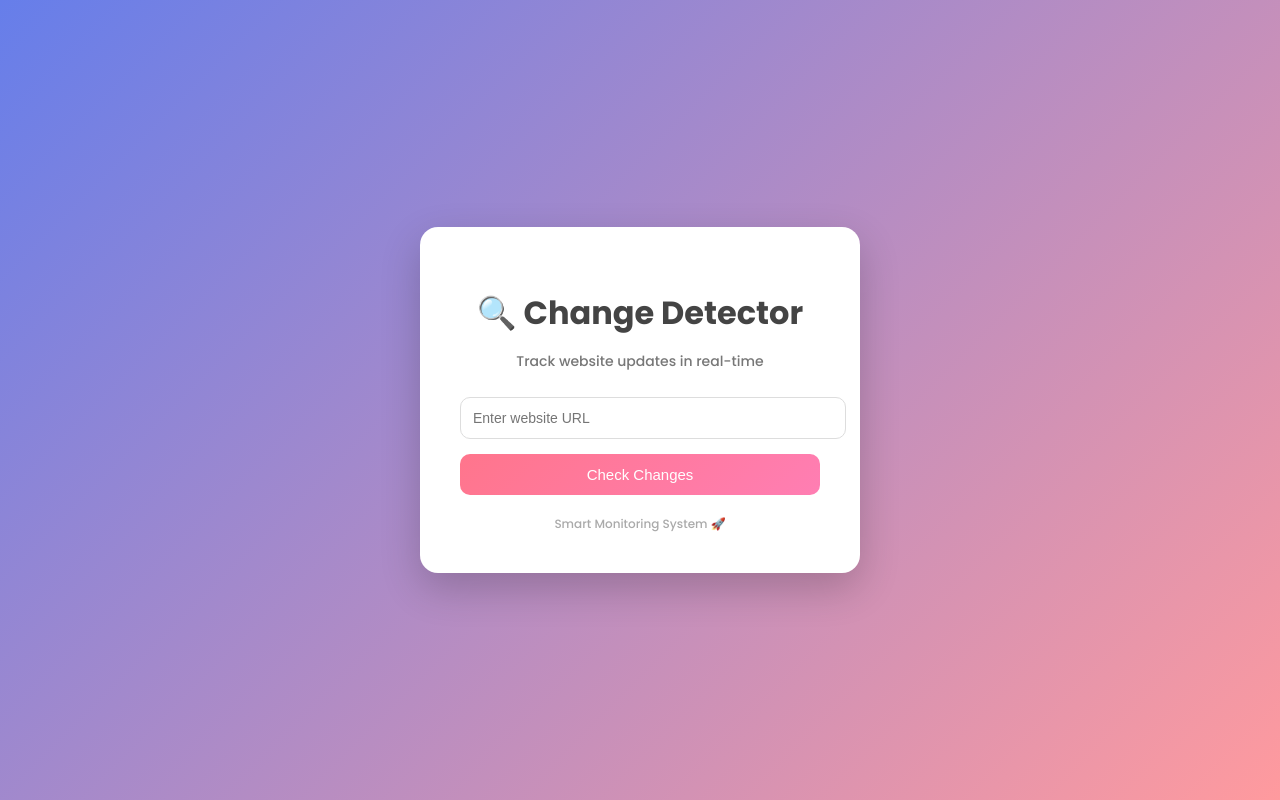
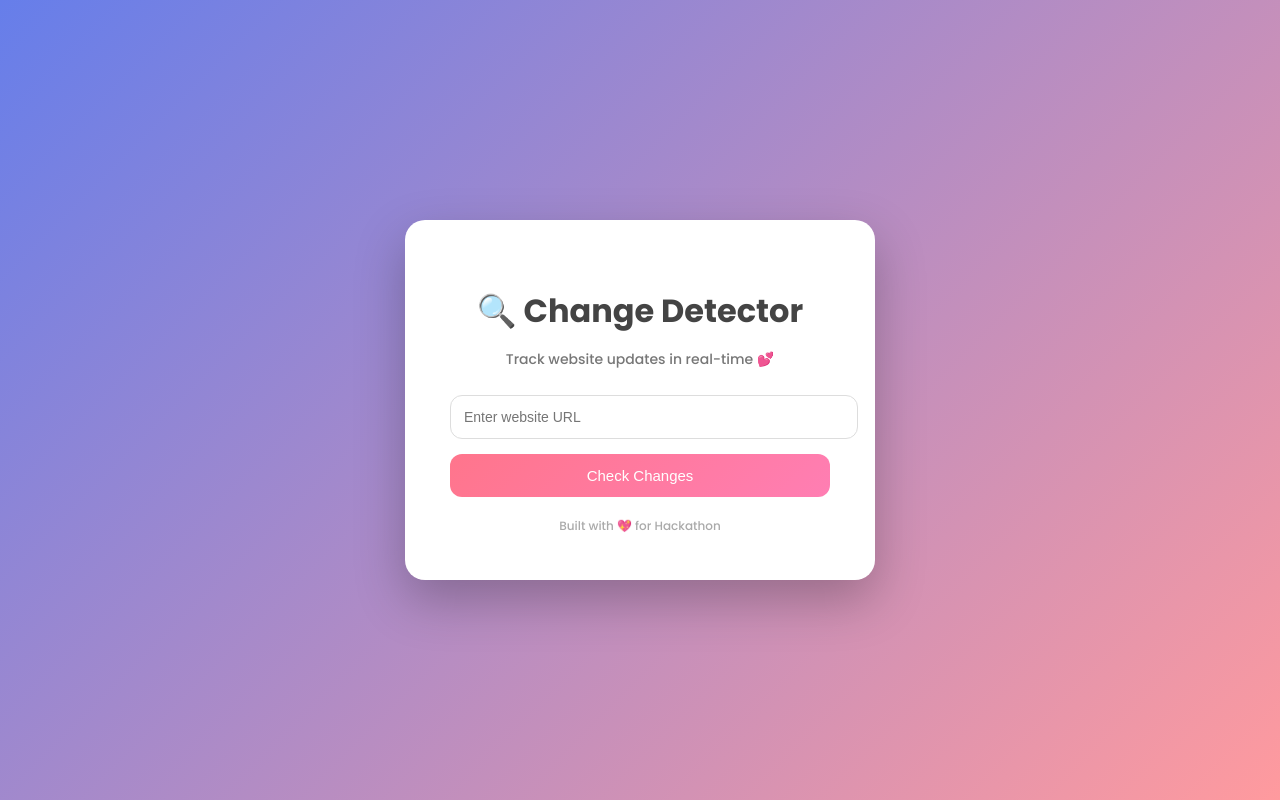
Before and after one commit to Vid-ya-386/CIS-A-Hackathon, a plain HTML site: page index.html in a window 1280 px wide. Drawn offline with Linux system fonts and the light colour scheme.

Commit message:
final ui ig

```diff
--- a/index.html
+++ b/index.html
@@ -20,17 +20,24 @@ body {
 /* Card */
 .container {
     background: white;
-    padding: 40px;
-    border-radius: 18px;
-    box-shadow: 0 15px 40px rgba(0,0,0,0.2);
+    padding: 45px;
+    border-radius: 20px;
+    box-shadow: 0 20px 50px rgba(0,0,0,0.25);
     text-align: center;
-    width: 360px;
+    width: 380px;
     animation: fadeIn 0.8s ease-in-out;
+    transition: 0.3s;
 }
 
+.container:hover {
+    transform: translateY(-5px);
+}
+
+/* Title */
 h1 {
-    margin-bottom: 5px;
+    margin-bottom: 8px;
     color: #444;
+    font-weight: 600;
 }
 
 .subtitle {
@@ -39,21 +46,29 @@ h1 {
     margin-bottom: 25px;
 }
 
+/* Input */
 input {
     width: 100%;
-    padding: 12px;
-    border-radius: 10px;
+    padding: 13px;
+    border-radius: 12px;
     border: 1px solid #ddd;
     margin-bottom: 15px;
     font-size: 14px;
+    transition: 0.2s;
 }
 
-/* Gradient button */
+input:focus {
+    border-color: #ff7eb3;
+    outline: none;
+    box-shadow: 0 0 5px rgba(255,126,179,0.4);
+}
+
+/* Button */
 button {
     width: 100%;
-    padding: 12px;
+    padding: 13px;
     border: none;
-    border-radius: 10px;
+    border-radius: 12px;
     background: linear-gradient(135deg, #ff758c, #ff7eb3);
     color: white;
     font-size: 15px;
@@ -62,8 +77,8 @@ button {
 }
 
 button:hover {
-    transform: scale(1.05);
-    box-shadow: 0 5px 15px rgba(255,118,150,0.4);
+    transform: scale(1.04);
+    box-shadow: 0 8px 20px rgba(255,118,150,0.5);
 }
 
 /* Result */
@@ -87,18 +102,26 @@ button:hover {
     border: 4px solid #f3f3f3;
     border-top: 4px solid #ff758c;
     border-radius: 50%;
-    width: 25px;
-    height: 25px;
+    width: 26px;
+    height: 26px;
     animation: spin 1s linear infinite;
     margin: 15px auto;
 }
 
+/* Time */
+#time {
+    font-size: 12px;
+    color: #777;
+}
+
+/* Footer */
 .footer {
     margin-top: 20px;
     font-size: 12px;
     color: #aaa;
 }
 
+/* Animations */
 @keyframes spin {
     0% { transform: rotate(0deg); }
     100% { transform: rotate(360deg); }
@@ -115,7 +138,7 @@ button:hover {
 
 <div class="container">
     <h1>🔍 Change Detector</h1>
-    <p class="subtitle">Track website updates in real-time</p>
+    <p class="subtitle">Track website updates in real-time 💕</p>
 
     <input type="text" id="url" placeholder="Enter website URL">
 
@@ -123,10 +146,10 @@ button:hover {
 
     <div id="loader"></div>
     <p id="result"></p>
-    <p id="time" style="font-size:12px; color:#777;"></p>
+    <p id="time"></p>
 
     <div class="footer">
-        Smart Monitoring System 🚀
+        Built with 💖 for Hackathon
     </div>
 </div>
 
```
